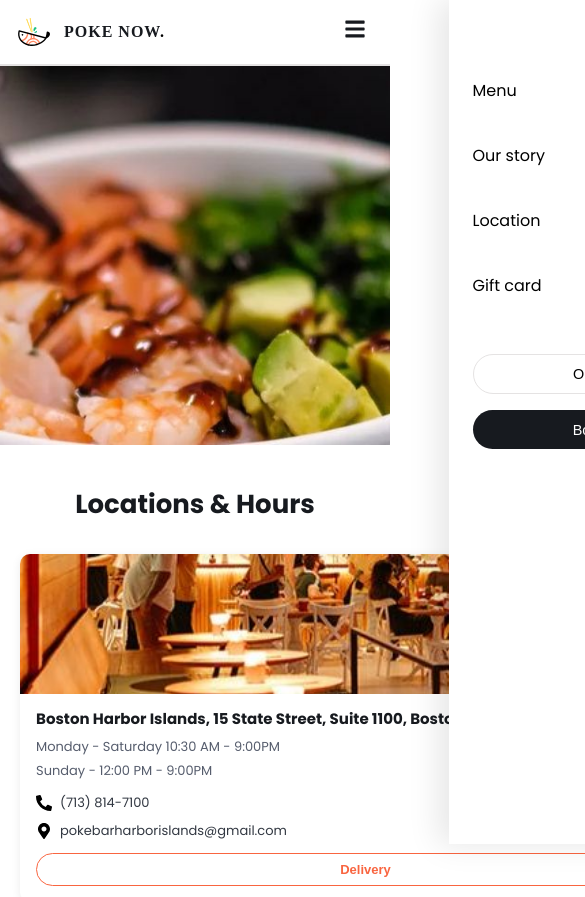
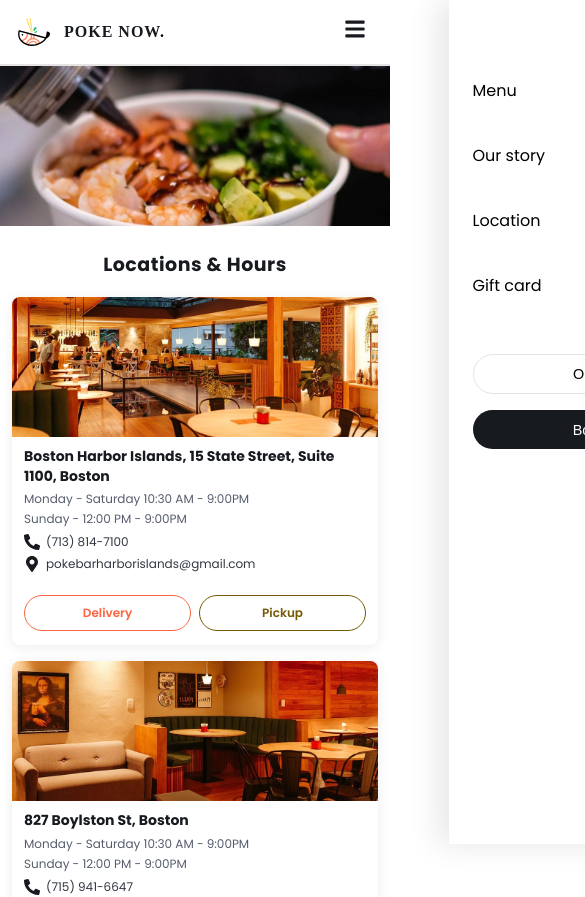
Before and after one commit to lalit-sahu-iphtech/Restaurant-App, a React (Vite) app: page /location in a window 390 px wide. Shown: the top 897 px of the page, 585 px wide, since content can reach past the window. Built offline with nearby package versions, Linux system fonts and the light colour scheme.

Commit message:
mobile responsive

```diff
--- a/src/pages/LocationPage/LocationPage.css
+++ b/src/pages/LocationPage/LocationPage.css
@@ -6,16 +6,17 @@
 
 .location {
     width: 100%;
-    background-color: #fff;
+    background-color: #ffffff;
     padding-bottom: 80px;
 }
 
-/* ===== TOP BANNER IMAGE ===== */
+
 .location-container {
     width: 100%;
+    overflow: hidden;
 }
 
-.location-container > img {
+.location-container>img {
     width: 100%;
     height: 379px;
     object-fit: cover;
@@ -23,18 +24,20 @@
     display: block;
 }
 
-/* ===== HEADING ===== */
+
 .location-heading {
     text-align: center;
     font-size: 32px;
     font-weight: 700;
     color: #171A1F;
     margin: 60px 0 40px;
+    letter-spacing: 0.5px;
 }
 
-/* ===== GRID ===== */
+
+
 .location-grid {
-    width: 1400px;
+    max-width: 1400px;
     margin: 0 auto;
     padding: 0 40px 40px;
     display: grid;
@@ -42,20 +45,29 @@
     gap: 24px;
 }
 
-/* ===== CARD ===== */
+
+
 .location-content {
-    background: #fff;
-    border-radius: 10px;
+    background: #ffffff;
+    border-radius: 12px;
     overflow: hidden;
-    box-shadow: 0px 2px 10px rgba(23, 26, 31, 0.08);
+    box-shadow: 0px 2px 12px rgba(23, 26, 31, 0.08);
     display: flex;
     flex-direction: column;
+    transition: box-shadow 0.3s ease, transform 0.3s ease;
 }
 
+.location-content:hover {
+    box-shadow: 0px 8px 24px rgba(23, 26, 31, 0.12);
+    transform: translateY(-3px);
+}
+
+/* ---- Card Image ---- */
 .location-img-wrap {
     width: 100%;
     height: 140px;
     overflow: hidden;
+    flex-shrink: 0;
 }
 
 .location-img-wrap img {
@@ -63,34 +75,45 @@
     height: 100%;
     object-fit: cover;
     display: block;
+    transition: transform 0.4s ease;
 }
 
+.location-content:hover .location-img-wrap img {
+    transform: scale(1.04);
+}
+
+/* ---- Card Content ---- */
 .location-content h3 {
     font-size: 15px;
     font-weight: 700;
     color: #171A1F;
     line-height: 1.4;
-    margin: 14px 16px 8px;
+    margin: 14px 16px 6px;
+    flex-shrink: 0;
 }
 
 .location-content p.hours {
     font-size: 13px;
     color: #565D6D;
-    margin: 0 16px 4px;
+    margin: 2px 16px;
+    line-height: 1.5;
+    flex-shrink: 0;
 }
 
+/* ---- Contact & Email ---- */
 .location-contact,
 .location-email {
     display: flex;
     align-items: center;
     gap: 8px;
-    margin: 8px 16px 0;
+    margin: 6px 16px 0;
     color: #323842;
+    flex-shrink: 0;
 }
 
 .location-contact svg,
 .location-email svg {
-    color: #000;
+    color: #171A1F;
     flex-shrink: 0;
 }
 
@@ -98,65 +121,368 @@
 .location-email p {
     font-size: 13px;
     color: #323842;
+    word-break: break-word;
 }
 
-/* ===== BUTTONS ===== */
+/* ---- Buttons ---- */
 .location-btns {
     display: flex;
     gap: 10px;
-    margin: 16px;
+    margin: 16px 16px 18px;
     margin-top: auto;
-    padding-top: 12px;
+    padding-top: 14px;
+
+    flex-shrink: 0;
 }
 
-.btn-outline-location {
+.btn-outline-location,
+.btn-outline-location2 {
     flex: 1;
-    padding: 8px 0;
+    padding: 10px 0;
     background: transparent;
-    border: 1.5px solid #F96540;
-    color: #F96540;
     border-radius: 30px;
     font-size: 13px;
     font-weight: 600;
     cursor: pointer;
     transition: all 0.25s ease;
+    text-align: center;
+    font-family: inherit;
 }
-.btn-outline-location2 {
-    flex: 1;
-    padding: 8px 0;
-    background: transparent;
-    border: 1.5px solid  #765903FF;
-    color: #000;
-    border-radius: 30px;
-    font-size: 13px;
-    font-weight: 600;
-    cursor: pointer;
-    transition: all 0.25s ease;
+
+.btn-outline-location {
+    border: 1.5px solid #F96540;
+    color: #F96540;
 }
-.btn-outline-location2:hover {
-    color: #4B3902FF;
-    background: #FFFFFFFF;
-  }
 
 .btn-outline-location:hover {
-    color: #EF3607FF;
-    background: #FFFFFFFF;
+    background: #F96540;
+    color: #ffffff;
 }
 
-/* ===== RESPONSIVE ===== */
-@media (max-width: 900px) {
+.btn-outline-location2 {
+    border: 1.5px solid #765903;
+    color: #765903;
+}
+
+.btn-outline-location2:hover {
+    background: #765903;
+    color: #ffffff;
+}
+
+.btn-outline-location:active,
+.btn-outline-location2:active {
+    transform: scale(0.96);
+}
+
+
+@media (max-width: 1200px) {
     .location-grid {
-        grid-template-columns: repeat(2, 1fr);
+        padding: 0 30px 40px;
+        gap: 20px;
+    }
+
+    .location-heading {
+        font-size: 30px;
+        margin: 50px 0 34px;
     }
 }
 
-@media (max-width: 600px) {
+/* ---------- Tablets & Small Laptops ---------- */
+@media (max-width: 992px) {
+    .location-grid {
+        grid-template-columns: repeat(2, 1fr);
+        gap: 20px;
+        padding: 0 24px 40px;
+    }
+
+    .location-heading {
+        font-size: 28px;
+        margin: 44px 0 32px;
+    }
+
+    .location-container>img {
+        height: 320px;
+    }
+
+    .location-content h3 {
+        font-size: 14px;
+        margin: 12px 14px 4px;
+    }
+
+    .location-content p.hours {
+        font-size: 12px;
+        margin: 2px 14px;
+    }
+
+    .location-contact p,
+    .location-email p {
+        font-size: 12px;
+    }
+
+    .location-contact,
+    .location-email {
+        margin: 4px 14px 0;
+        gap: 6px;
+    }
+
+    .location-btns {
+        margin: 12px 14px 16px;
+        padding-top: 12px;
+        gap: 8px;
+    }
+
+    .btn-outline-location,
+    .btn-outline-location2 {
+        padding: 9px 0;
+        font-size: 12px;
+    }
+}
+
+/* ---------- Tablets (Portrait) ---------- */
+@media (max-width: 768px) {
+    .location-grid {
+        grid-template-columns: repeat(2, 1fr);
+        gap: 18px;
+        padding: 0 20px 36px;
+    }
+
+    .location-heading {
+        font-size: 26px;
+        margin: 38px 0 28px;
+    }
+
+    .location-container>img {
+        height: 260px;
+    }
+
+    .location-img-wrap {
+        height: 120px;
+    }
+
+    .location-content h3 {
+        font-size: 14px;
+        margin: 10px 14px 4px;
+    }
+
+    .location-content p.hours {
+        font-size: 12px;
+        margin: 1px 14px;
+    }
+
+    .location-contact,
+    .location-email {
+        margin: 4px 14px 0;
+        gap: 6px;
+    }
+
+    .location-contact p,
+    .location-email p {
+        font-size: 12px;
+    }
+
+    .location-btns {
+        margin: 12px 14px 14px;
+        padding-top: 10px;
+        gap: 8px;
+    }
+
+    .btn-outline-location,
+    .btn-outline-location2 {
+        padding: 8px 0;
+        font-size: 12px;
+    }
+}
+
+/* ---------- Mobile Phones ---------- */
+@media (max-width: 576px) {
+    .location {
+        padding-bottom: 50px;
+    }
+
+    .location-container>img {
+        height: 200px;
+        min-height: 160px;
+    }
+
+    .location-heading {
+        font-size: 22px;
+        margin: 30px 0 22px;
+        padding: 0 16px;
+    }
+
     .location-grid {
         grid-template-columns: 1fr;
-        padding: 0 20px 40px;
+        gap: 18px;
+        padding: 0 16px 30px;
+        max-width: 480px;
+        margin: 0 auto;
     }
-    .location-heading {
-        font-size: 26px;
-        margin: 40px 0 30px;
+
+    .location-content {
+        border-radius: 10px;
+        max-width: 100%;
+    }
+
+    .location-img-wrap {
+        height: 160px;
+    }
+
+    .location-content h3 {
+        font-size: 15px;
+        margin: 12px 16px 4px;
+        line-height: 1.4;
+    }
+
+    .location-content p.hours {
+        font-size: 13px;
+        margin: 2px 16px;
+    }
+
+    .location-contact,
+    .location-email {
+        margin: 5px 16px 0;
+        gap: 8px;
+    }
+
+    .location-contact p,
+    .location-email p {
+        font-size: 13px;
+    }
+
+    .location-btns {
+        margin: 14px 16px 16px;
+        padding-top: 12px;
+        gap: 10px;
+        flex-direction: row;
+    }
+
+    .btn-outline-location,
+    .btn-outline-location2 {
+        padding: 10px 0;
+        font-size: 13px;
+        flex: 1;
+        min-width: 0;
     }
 }
+
+/* ---------- Small Mobile Phones ---------- */
+@media (max-width: 400px) {
+    .location {
+        padding-bottom: 40px;
+    }
+
+    .location-container>img {
+        height: 160px;
+        min-height: 140px;
+    }
+
+    .location-heading {
+        font-size: 19px;
+        margin: 24px 0 18px;
+    }
+
+    .location-grid {
+        gap: 16px;
+        padding: 0 12px 24px;
+    }
+
+    .location-img-wrap {
+        height: 140px;
+    }
+
+    .location-content {
+        border-radius: 8px;
+    }
+
+    .location-content h3 {
+        font-size: 14px;
+        margin: 10px 12px 3px;
+    }
+
+    .location-content p.hours {
+        font-size: 12px;
+        margin: 1px 12px;
+    }
+
+    .location-contact,
+    .location-email {
+        margin: 4px 12px 0;
+        gap: 6px;
+    }
+
+    .location-contact p,
+    .location-email p {
+        font-size: 12px;
+    }
+
+    .location-btns {
+        margin: 12px 12px 14px;
+        padding-top: 10px;
+        gap: 8px;
+        flex-direction: row;
+    }
+
+    .btn-outline-location,
+    .btn-outline-location2 {
+        padding: 8px 0;
+        font-size: 12px;
+        border-radius: 24px;
+    }
+}
+
+/* ---------- Very Small Devices ---------- */
+@media (max-width: 340px) {
+    .location-container>img {
+        height: 130px;
+        min-height: 120px;
+    }
+
+    .location-heading {
+        font-size: 17px;
+        margin: 20px 0 16px;
+    }
+
+    .location-grid {
+        gap: 14px;
+        padding: 0 10px 20px;
+    }
+
+    .location-img-wrap {
+        height: 110px;
+    }
+
+    .location-content h3 {
+        font-size: 13px;
+        margin: 8px 10px 2px;
+    }
+
+    .location-content p.hours {
+        font-size: 11px;
+        margin: 1px 10px;
+    }
+
+    .location-contact,
+    .location-email {
+        margin: 3px 10px 0;
+        gap: 5px;
+    }
+
+    .location-contact p,
+    .location-email p {
+        font-size: 11px;
+    }
+
+    .location-btns {
+        margin: 10px 10px 12px;
+        padding-top: 8px;
+        gap: 6px;
+    }
+
+    .btn-outline-location,
+    .btn-outline-location2 {
+        padding: 7px 0;
+        font-size: 11px;
+        border-radius: 20px;
+        border-width: 1.2px;
+    }
+}
```
